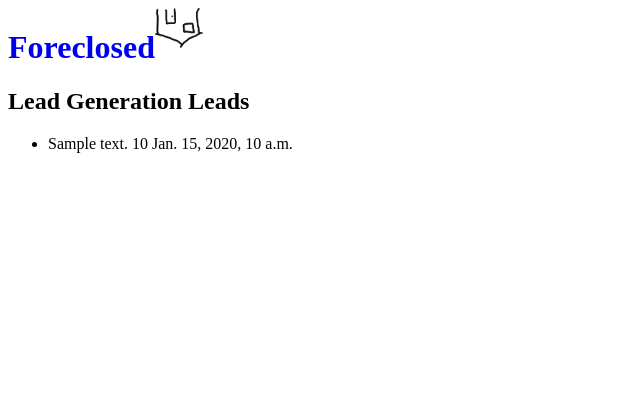
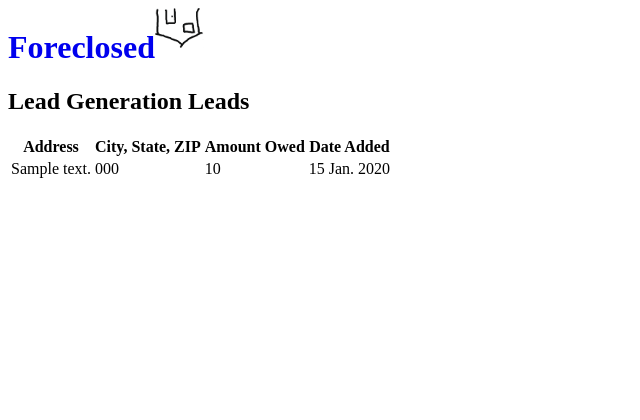
Before and after one commit to cs673dna/foreclosed, a Django app: template templates/lead_gen_table.html in a window 1280 px wide. Shown: the top 420 px of the page, without its empty margins (0-640 px from the left). Run offline with Django 3.2, Linux system fonts and the light colour scheme; the template is opened without the code that fills it: most values are stand-ins (such as "Sample title", 1, 10 or a date in 2020).

Commit message:
Formatting date

```diff
--- a/templates/lead_gen_table.html
+++ b/templates/lead_gen_table.html
@@ -7,11 +7,21 @@ Lead Generation Leads
 {% endblock %}
 {% block content %}
 {% if leads %}
-	<ul>
+	<TABLE>
+	<TR>
+	<TH>Address</TH>
+	<TH>City, State, ZIP</TH>
+	<TH>Amount Owed</TH>
+	<TH>Date Added</TH>
 		{% for lead in leads %}
-			<li>{{ lead.address }} {{ lead.amount_owed }} {{ lead.date_collected }} </li>
+			<tr>
+			<td>{{ lead.address.street_address }}</td>
+			<td>{{ lead.address.city_state_zip }}</td>
+			<td> {{ lead.amount_owed }}</td>
+			<td>{{ lead.date_collected|date:"j N Y" }}</td>
+			</tr>
 		{% endfor %}
-	</ul>
+	</TABLE>
 {% else %}
 	<p>No Leads Available.</p>
 {% endif %}
```
